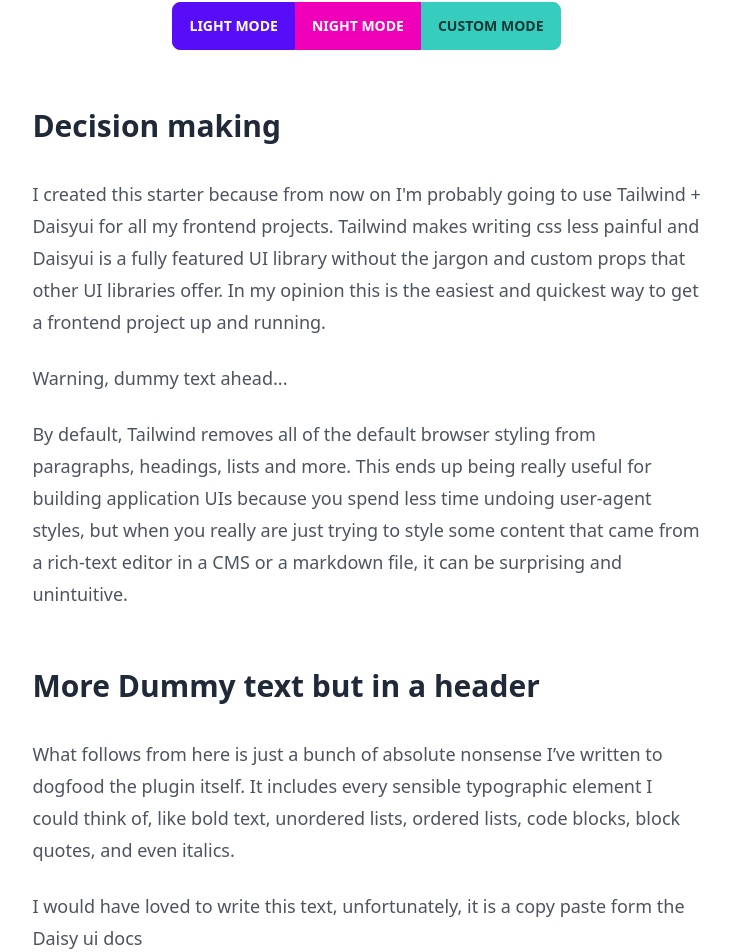
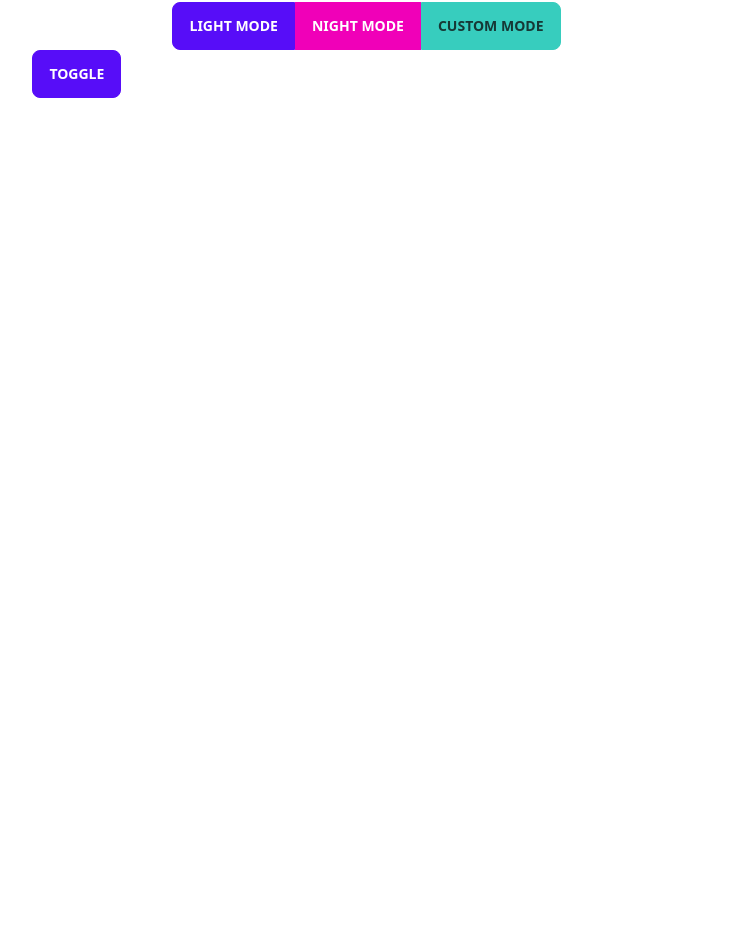
Before and after one commit to juanCortelezzi/Juans-blog, a Next.js app: page / in a window 1280 px wide. Shown: the part 390-1342 px from the top of the page, without its empty margins (273-1004 px from the left). After the commit the page ends 832 px from the top, so only its background shows below. Built offline with nearby package versions, Linux system fonts and the light colour scheme.

Commit message:
feat add toggle hook

```diff
--- /dev/null
+++ b/src/hooks/useToggle.tsx
@@ -0,0 +1,4 @@
+import { useReducer } from "react";
+
+export const useToggle = (initialValue: boolean = false) =>
+  useReducer((previousValue) => !previousValue, initialValue);
--- a/src/pages/index.tsx
+++ b/src/pages/index.tsx
@@ -1,8 +1,11 @@
 import type { NextPage } from "next";
 import { Layout } from "@/components/layout";
 import { ThemeChanger } from "@/components/themeSwitch";
+import { useToggle } from "@/hooks/useToggle";
 
 const Home: NextPage = () => {
+  const [isShowing, toggleShow] = useToggle();
+
   return (
     <Layout
       title="Frontend Testing"
@@ -12,35 +15,10 @@ const Home: NextPage = () => {
       <h1>Frontend Testing</h1>
       <h2>Theme changing</h2>
       <ThemeChanger />
-      <h2>Decision making</h2>
-      <p>
-        I created this starter because from now on I&apos;m probably going to
-        use Tailwind + Daisyui for all my frontend projects. Tailwind makes
-        writing css less painful and Daisyui is a fully featured UI library
-        without the jargon and custom props that other UI libraries offer. In my
-        opinion this is the easiest and quickest way to get a frontend project
-        up and running.
-      </p>
-      <p>Warning, dummy text ahead...</p>
-      <p>
-        By default, Tailwind removes all of the default browser styling from
-        paragraphs, headings, lists and more. This ends up being really useful
-        for building application UIs because you spend less time undoing
-        user-agent styles, but when you really are just trying to style some
-        content that came from a rich-text editor in a CMS or a markdown file,
-        it can be surprising and unintuitive.
-      </p>
-      <h2>More Dummy text but in a header</h2>
-      <p>
-        What follows from here is just a bunch of absolute nonsense I’ve written
-        to dogfood the plugin itself. It includes every sensible typographic
-        element I could think of, like bold text, unordered lists, ordered
-        lists, code blocks, block quotes, and even italics.
-      </p>
-      <p>
-        I would have loved to write this text, unfortunately, it is a copy paste
-        form the Daisy ui docs
-      </p>
+      <button onClick={toggleShow} className="btn btn-primary">
+        toggle
+      </button>
+      {isShowing && <p>I'm hidden</p>}
     </Layout>
   );
 };
--- a/tsconfig.json
+++ b/tsconfig.json
@@ -20,6 +20,7 @@
     "baseUrl": ".",
     "paths": {
       "@/components/*": ["src/components/*"],
+      "@/hooks/*": ["src/hooks/*"],
       "@/styles/*": ["src/styles/*"]
     }
   },
```
